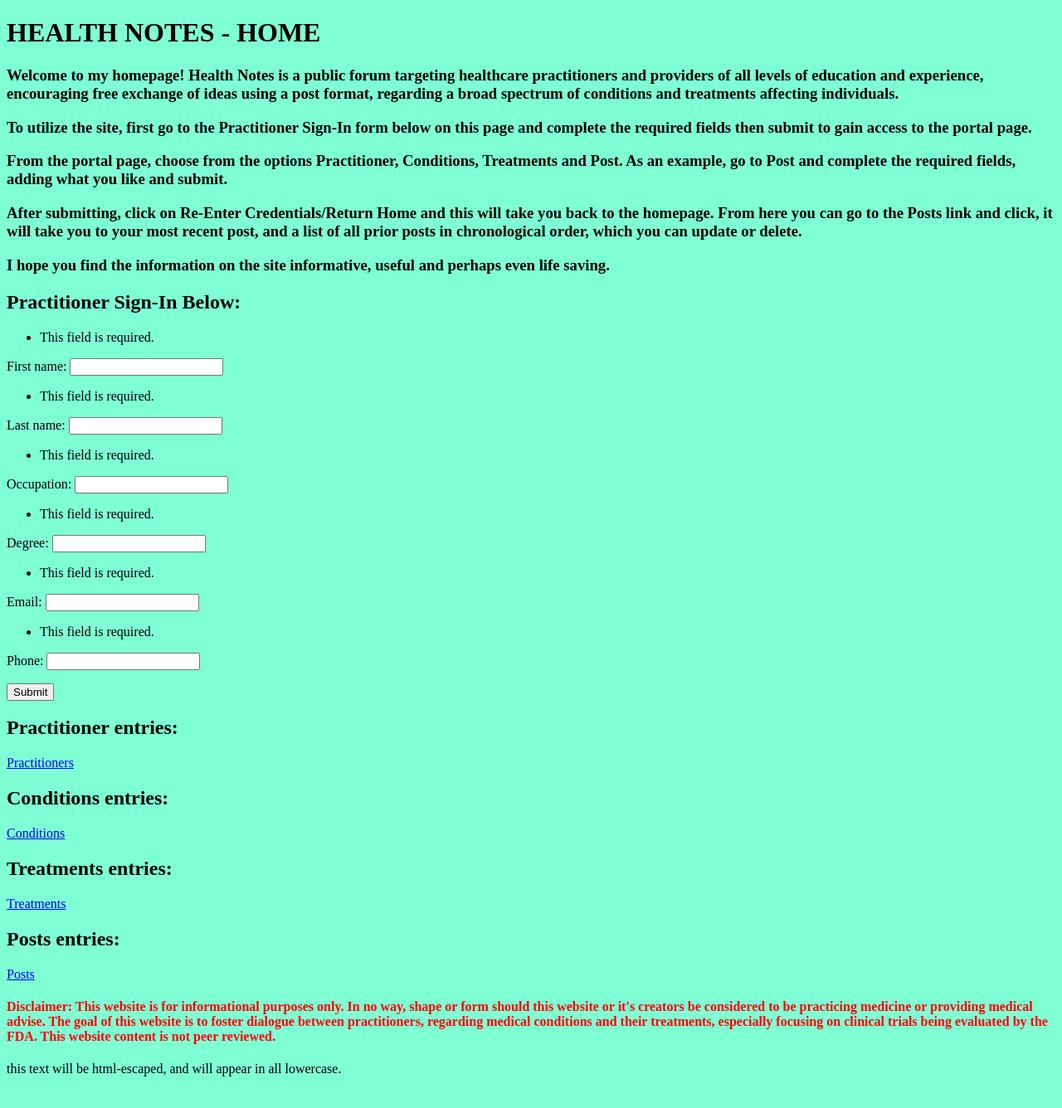
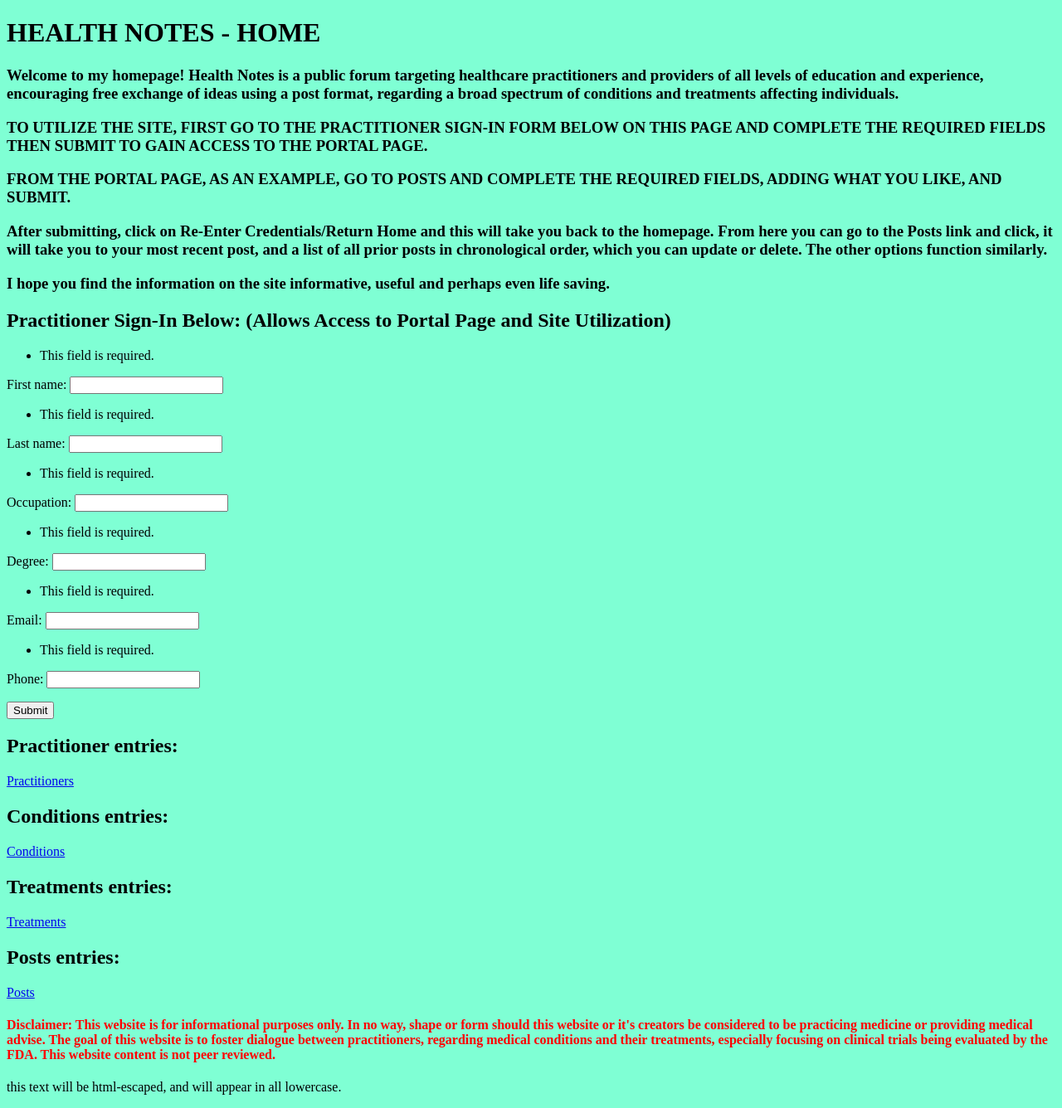
Before and after one commit to aesthetetwo/HealthNotesChallenge2, a Django app: page / in a window 1280 px wide. Shown: the whole page at 83% size. Before the commit the page ends 1298 px from the top, so only its background shows below. Run offline with Django 4.2, Linux system fonts and the light colour scheme.

Commit message:
continued refinement if language and spelling in the html files, and added best practices such as <head> and <meta> elements, I tested it all locally and it works, please review and if looks ok to you merge

```diff
--- a/HealthNotesChallenge/mywow/templates/mywow.html
+++ b/HealthNotesChallenge/mywow/templates/mywow.html
@@ -1,15 +1,19 @@
 <!DOCTYPE html>
+
 <html lang="en-US">
 
 <head>
     <title>HEALTH NOTES</title>
 
+    <meta name="viewport" content="width=device-width, initial-scale=1.0">
+
     <style>
-           h4 {color:red;}
+        h4 {
+            color: red;
+        }
     </style>
 
 </head>
-
 
 <body style="background-color: aquamarine;">
 
@@ -22,26 +26,25 @@
             of ideas using a post format, regarding a broad spectrum of
             conditions and treatments affecting individuals.</p>
 
-    <p>To utilize the site, first go to the Practitioner Sign-In form
-    below on this page and complete the required fields then submit to
-    gain access to the portal page.</p>
+        <p>TO UTILIZE THE SITE, FIRST GO TO THE PRACTITIONER SIGN-IN FORM
+            BELOW ON THIS PAGE AND COMPLETE THE REQUIRED FIELDS THEN SUBMIT TO
+            GAIN ACCESS TO THE PORTAL PAGE.</p>
 
-    <p>From the portal page, choose from the options Practitioner,
-    Conditions, Treatments and Post. As an example, go to Post and
-    complete the required fields, adding what you like and submit.</p>
+        <p>FROM THE PORTAL PAGE, AS AN EXAMPLE, GO TO POSTS AND
+            COMPLETE THE REQUIRED FIELDS, ADDING WHAT YOU LIKE, AND SUBMIT.</p>
 
         <p>After submitting, click on Re-Enter Credentials/Return Home
             and this will take you back to the homepage. From here you can go
             to the Posts link and click, it will take you to your most recent post, and a
             list of all prior posts in chronological order,
-    which you can update or delete.</p>
+            which you can update or delete. The other options function similarly.</p>
 
         <p>I hope you find the information on the site informative, useful
             and perhaps even life saving.</p>
 
     </h3>
 
-<h2>Practitioner Sign-In Below:</h2>
+    <h2>Practitioner Sign-In Below: (Allows Access to Portal Page and Site Utilization)</h2>
 
     <form action="" method="POST">
         {% csrf_token %}
```
Also changed, not shown: HealthNotesChallenge/mywow/templates/changeposttemplate.html (+12 -2 lines), HealthNotesChallenge/mywow/templates/conditionstemplate.html (+8 -1 lines), HealthNotesChallenge/mywow/templates/page1template.html (+7 -1 lines), HealthNotesChallenge/mywow/templates/portaltemplate.html (+13 -3 lines), HealthNotesChallenge/mywow/templates/postportaltemplate.html (+11 -1 lines), HealthNotesChallenge/mywow/templates/poststemplate.html (+7 -1 lines), HealthNotesChallenge/mywow/templates/treatmentstemplate.html (+8 -2 lines). Lines whose indentation alone changed are shown as unchanged.
